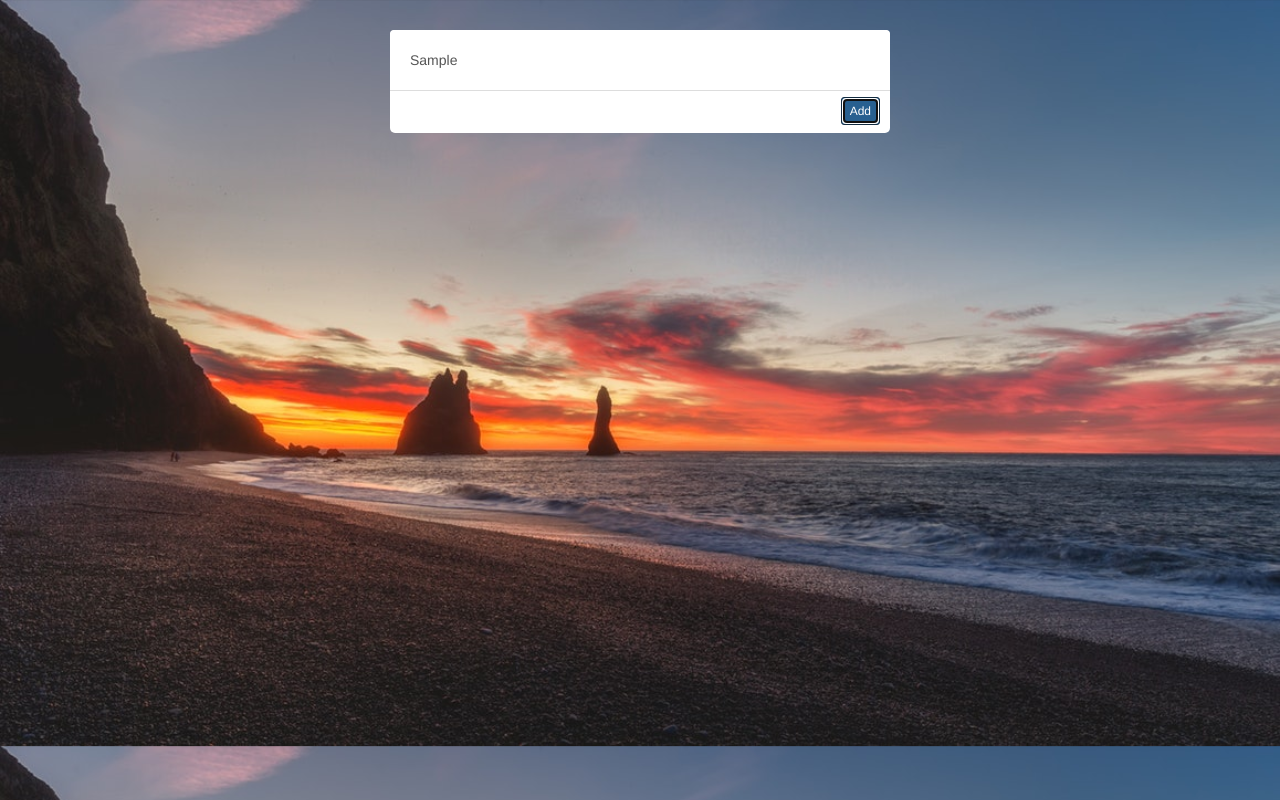
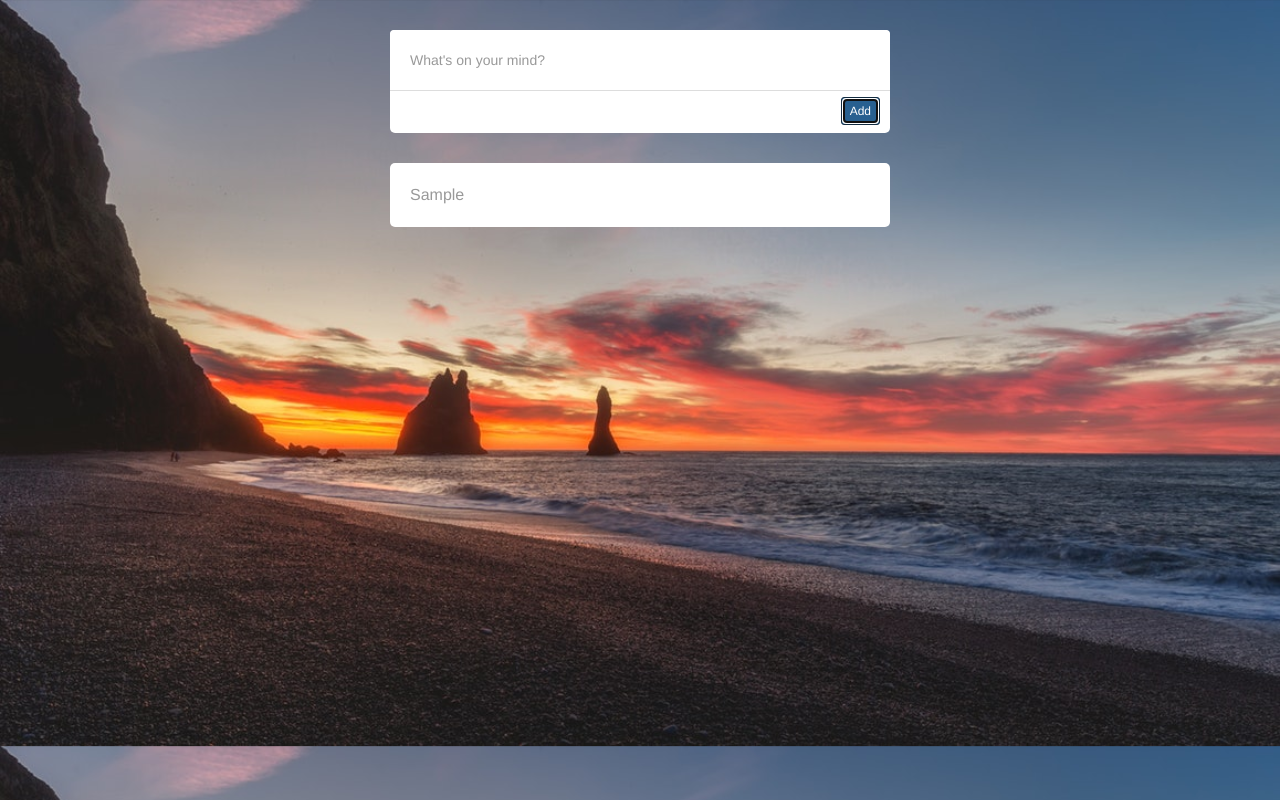
Before and after one commit to Valdemar26/JS_Course_Scotch.io, a plain HTML site: page Bookmarks/index.html in a window 1280 px wide. Both pictures are taken after typing "Sample" into the empty fields and a click on the button "Add". Drawn offline with nearby package versions, Linux system fonts and the light colour scheme.

Commit message:
add bookmarks list

```diff
--- a/Bookmarks/index.html
+++ b/Bookmarks/index.html
@@ -23,6 +23,15 @@
         }
         body.show-floater .overlay {
             opacity: 1;
+            pointer-events: all;
+        }
+        .content {
+            font-size: 18px;
+            line-height: 1.5;
+            margin: 0 auto;
+            max-width: 500px;
+            position: relative;
+            border-radius: 5px;
         }
         .overlay {
             position: fixed;
@@ -33,16 +42,14 @@
             height: 100%;
             opacity: 0;
             transition: 0.3s ease opacity;
+            z-index: 10;
+            pointer-events: none;
         }
         .floater {
             background: #fff;
-            font-size: 18px;
-            line-height: 1.5;
-            border-radius: 5px;
-            max-width: 500px;
-            margin: 0 auto;
-            position: relative;
             transition: 0.3s cubic-bezier(0.175, 0.885, 0.32, 1.4) all;
+            margin-bottom: 30px;
+            z-index: 11;
         }
         .floater input[type=text] {
             padding: 30px 20px;
@@ -60,20 +67,52 @@
             padding: 4px 8px;
             font-size: 12px;
         }
+
+        .bookmarks-list {
+            position: relative;
+            z-index: 9;
+        }
+        .bookmark {
+            display: block;
+            background: #fff;
+            color: #999;
+            padding: 20px;
+            transition: 0.3s ease all;
+            border-bottom: 1px solid #ddd;
+            font-size: 16px;
+        }
+        .bookmark:hover {
+            color: #1ce;
+            text-decoration: none;
+        }
+        .bookmark:first-child {
+            border-top-left-radius: 5px;
+            border-top-right-radius: 5px;
+        }
+        .bookmark:last-child {
+            border-bottom-left-radius: 5px;
+            border-bottom-right-radius: 5px;
+            border-bottom: 0;
+        }
+
     </style>
 </head>
 <body>
 
     <div class="overlay"></div>
 
-    <div class="floater">
-        <div class="floater-top">
-            <input type="text" class="form-control" placeholder="What's on your mind?">
-        </div>
-        <div class="floater-bottom">
-            <button type="button" class="btn btn-primary btn-sm">Add</button>
-        </div>
+    <div class="floater content">
+        <form class="bookmark-form">
+            <div class="floater-top">
+                <input type="text" class="form-control" placeholder="What's on your mind?">
+            </div>
+            <div class="floater-bottom">
+                <button type="submit" class="btn btn-primary btn-sm">Add</button>
+            </div>
+        </form>
     </div>
+
+    <div class="bookmarks-list content"></div>
 
 
     <!-- start JavaScript -->
@@ -97,6 +136,30 @@
     input.addEventListener('focusout', closeFloater);
     overlay.addEventListener('click', closeFloater);
 
+    /**
+     * bookmarks list
+     */
+    const bookmarksList = document.querySelector('.bookmarks-list');
+    const bookmarkForm = document.querySelector('.bookmark-form');
+    const bookmarkInput = bookmarkForm.querySelector('input[type=text]');
+
+    function createBookmark(e) {
+        e.preventDefault(); // stop reloading the page after create bookmark
+
+        const title = bookmarkInput.value;
+        const bookmark = document.createElement('a');
+        bookmark.className = 'bookmark';
+        bookmark.innerText = title;
+        bookmark.href = '#';
+        bookmark.target = '_blank';
+        bookmarksList.appendChild(bookmark);
+
+        // reset the form
+        bookmarkForm.reset();
+    }
+
+    bookmarkForm.addEventListener('submit', createBookmark);
+
 </script>
 </body>
 </html>
```
